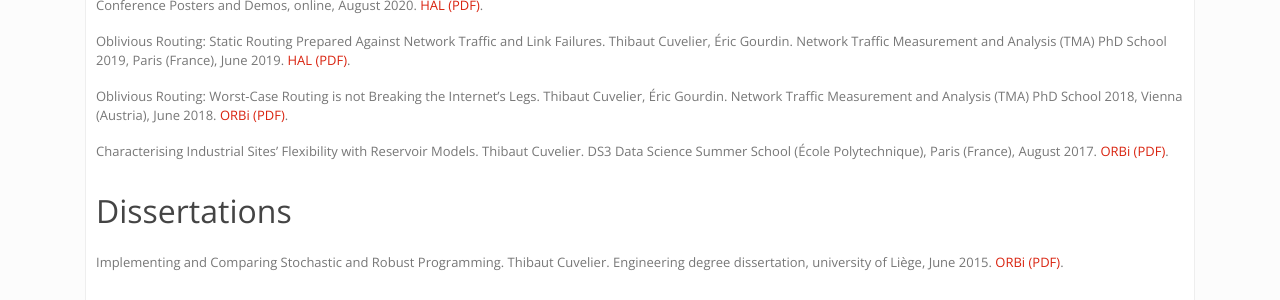
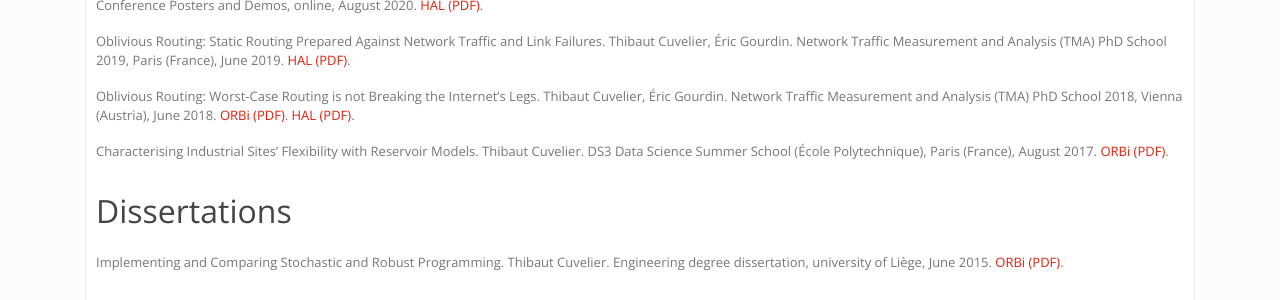
Before and after one commit to dourouc05/dourouc05.github.io, a Jekyll site: the page built from publications.md, in a window 1280 px wide. Shown: the part 1373-1673 px from the top of the page. Built offline with Jekyll 4.4.1, drawn with Linux system fonts in a browser that asks for light colours; a script that is not in the unit is left out.

Commit message:
Update articles.yml

```diff
--- a/_data/articles.yml
+++ b/_data/articles.yml
@@ -37,6 +37,7 @@ routing_tma2018:
     authors: Thibaut Cuvelier, Éric Gourdin
     venue: Network Traffic Measurement and Analysis (TMA) PhD School 2018, Vienna (Austria), June 2018
     orbi: 2268/227128
+    hal: hal-02265432
 
 ral_tnsm2020:
     title: Adaptive and Reinforcement Learning Approaches for Online Network Monitoring and Analysis
```
